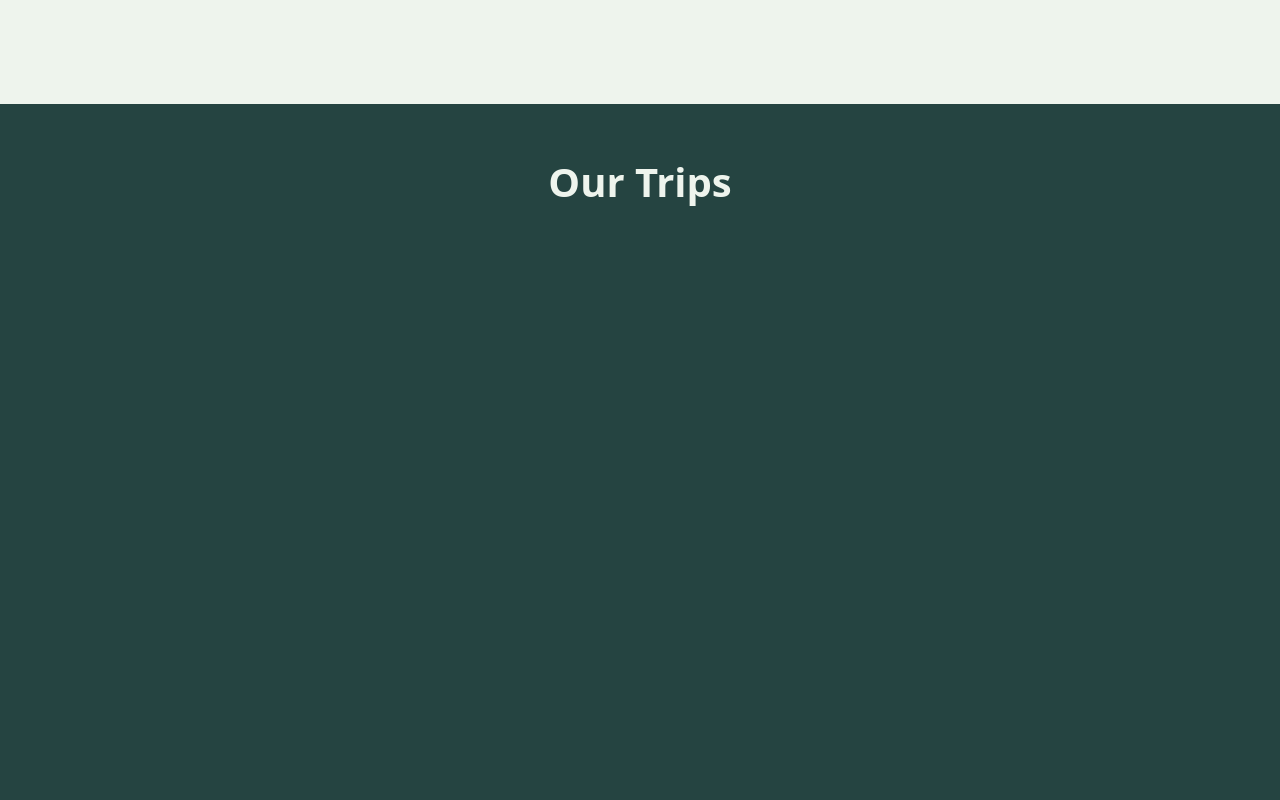
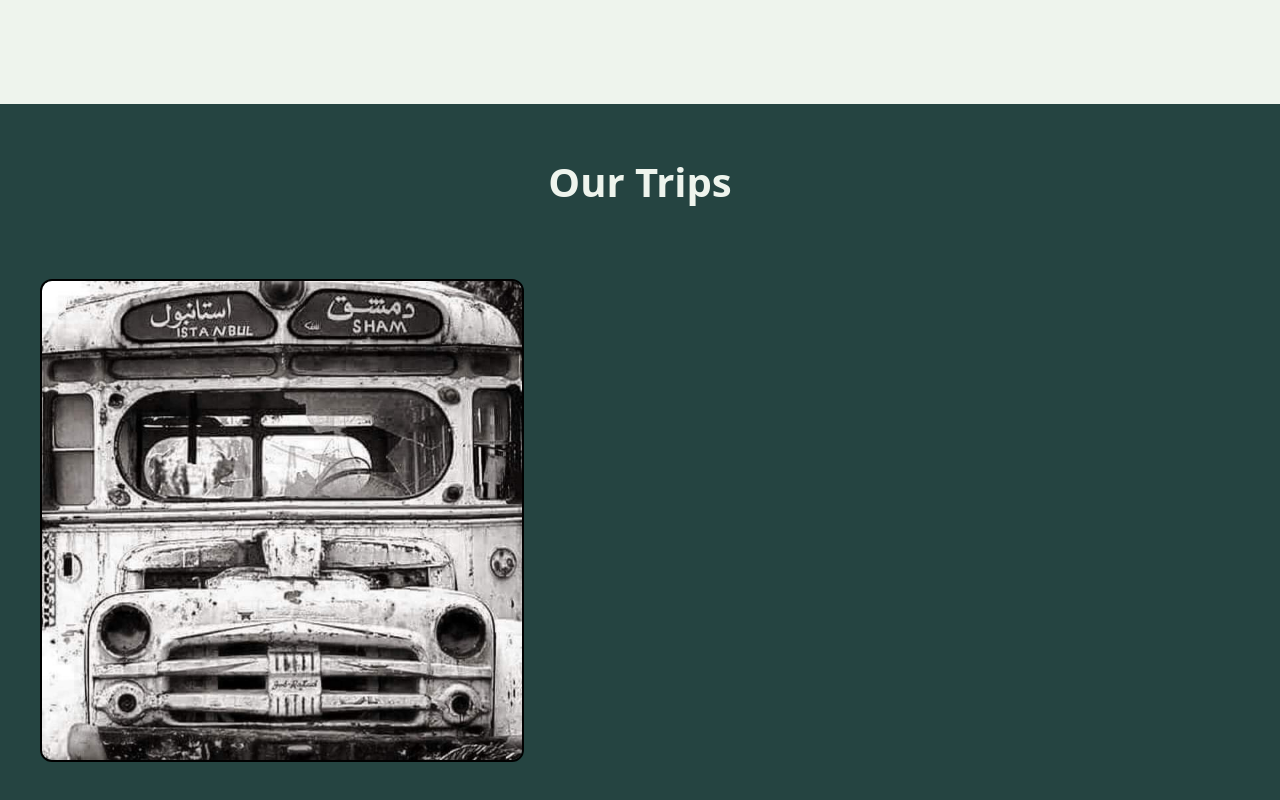
Before and after one commit to Tarek994/bg-React, a React (Create React App) app: page / in a window 1280 px wide. Shown: the part 1496-2296 px from the top of the page. Built offline with nearby package versions, Linux system fonts and the light colour scheme.

Commit message:
chore(services): uncommet image line and call it

```diff
--- a/src/Components/Services.jsx
+++ b/src/Components/Services.jsx
@@ -1,8 +1,8 @@
 import newimg from "../assets/newimg.webp"
-
+import damas from "../assets/damas.jpeg"
 const Services = () => {
   return (
-    <div>
+    <>
     <div className="services">
         <div className="services-title">
             <h1>Services</h1>
@@ -29,17 +29,17 @@ const Services = () => {
     </div>
 
     <div className="trip">
-      <div className="trip-title">
-              <h1> Our Trips</h1>
-      </div>
+        <div className="trip-title">
+                <h1> Our Trips</h1>
+        </div>
 
-      <div className="trip-items">
-      {/* <img className="trip-image" src={newimg} alt="" /> */}
-      </div>
+        <div className="trip-items">
+        <img className="trip-image" src={damas} alt="" />
+        </div>
 
     </div>
 
-    </div>
+    </>
   )
 }
 
```
